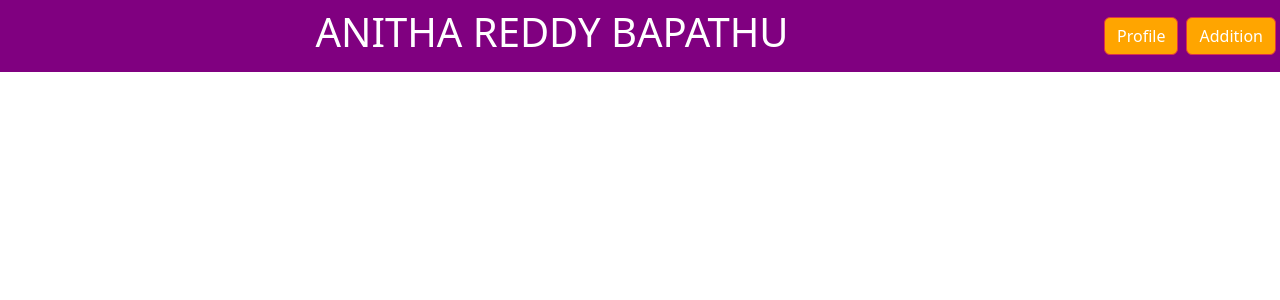
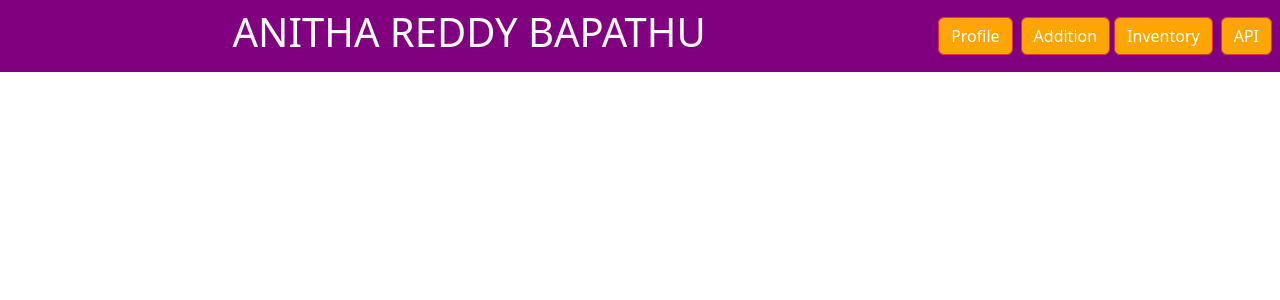
Before and after one commit to somasekhar7/anitha-docker-app, a React (Create React App) app in the folder source_code/client/: page / in a window 1280 px wide. Shown: the top 300 px of the page. Built offline with nearby package versions, Linux system fonts and the light colour scheme.

Commit message:
changes to Home.js

```diff
--- a/source_code/client/src/Home.js
+++ b/source_code/client/src/Home.js
@@ -27,6 +27,18 @@ const Person = (props) => {
             >
               Addition
             </button>
+            <button
+              className="btn btn-danger mr-3" style={{ backgroundColor: 'orange' ,marginRight: '8px' }}
+              onClick={() => navigate("/MyInventory")}
+            >
+              Inventory
+            </button>
+            <button
+              className="btn btn-danger mr-3" style={{ backgroundColor: 'orange' ,marginRight: '8px' }}
+              onClick={() => navigate("/MyAPI")}
+            >
+              API
+            </button>
           </div>
       </nav>
     </>
```
